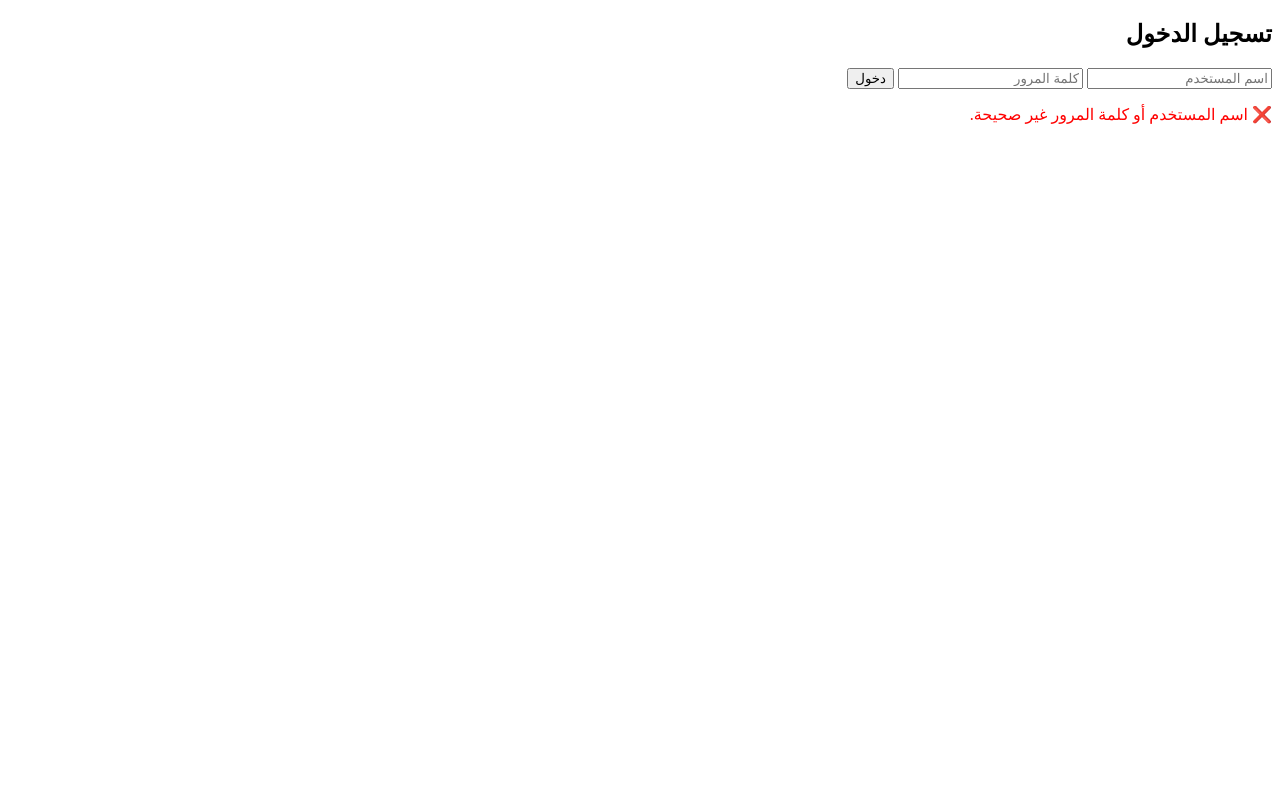
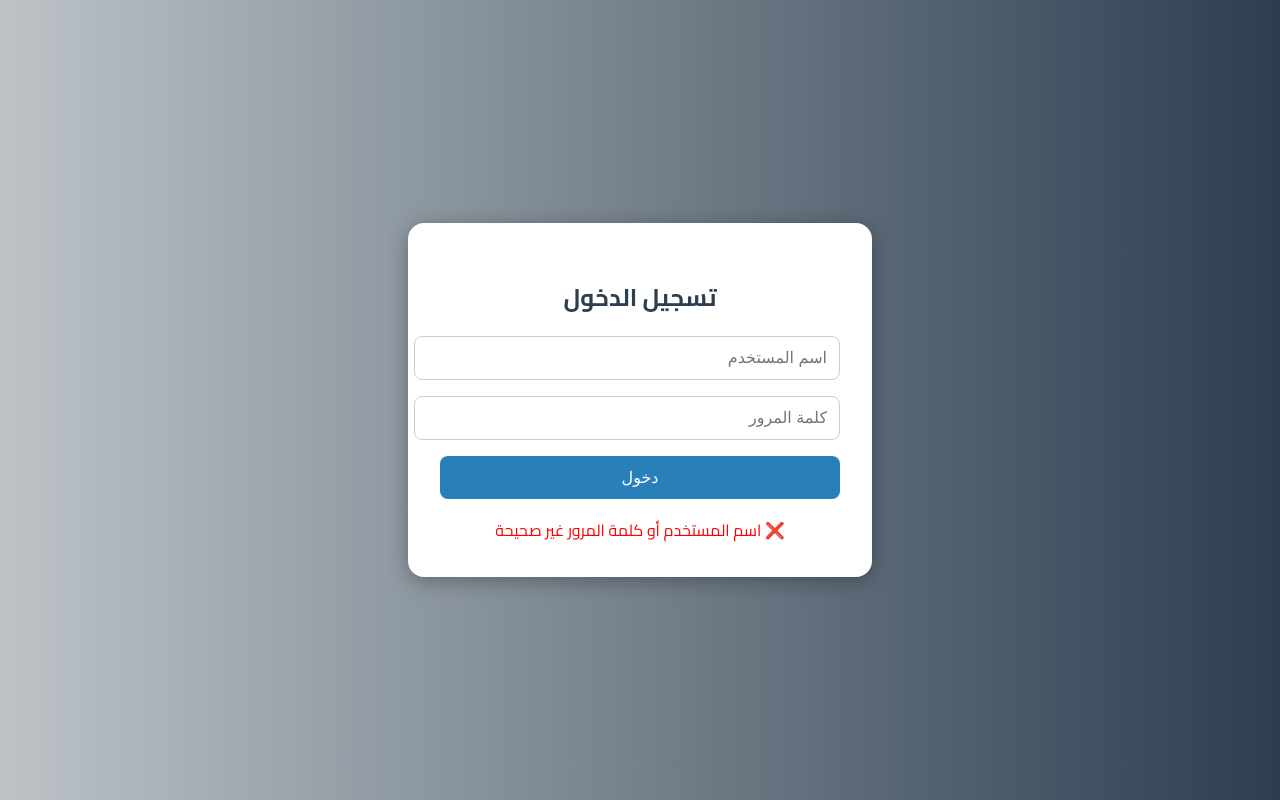
Before and after one commit to uwxzkalilinux/masarak, a plain HTML site: page public/login.html in a window 1280 px wide. Both pictures are taken after a click on the button "دخول". Drawn offline with Linux system fonts and the light colour scheme.

Commit message:
Update login.html

```diff
--- a/public/login.html
+++ b/public/login.html
@@ -2,30 +2,103 @@
 <html lang="ar" dir="rtl">
 <head>
   <meta charset="UTF-8" />
+  <meta name="viewport" content="width=device-width, initial-scale=1" />
   <title>تسجيل الدخول</title>
-  <link rel="stylesheet" href="style.css">
+  <link href="https://fonts.googleapis.com/css2?family=Cairo:wght@400;700&display=swap" rel="stylesheet" />
+  <style>
+    body {
+      font-family: 'Cairo', sans-serif;
+      background: linear-gradient(to right, #bdc3c7, #2c3e50);
+      display: flex;
+      align-items: center;
+      justify-content: center;
+      height: 100vh;
+      margin: 0;
+    }
+    .login-box {
+      background-color: white;
+      padding: 2rem;
+      border-radius: 16px;
+      box-shadow: 0 4px 20px rgba(0,0,0,0.3);
+      text-align: center;
+      width: 100%;
+      max-width: 400px;
+      transition: transform 0.3s ease;
+    }
+    .login-box:hover {
+      transform: translateY(-5px);
+    }
+    h2 {
+      margin-bottom: 1rem;
+      color: #2c3e50;
+    }
+    input {
+      width: 100%;
+      padding: 0.75rem;
+      margin-bottom: 1rem;
+      border: 1px solid #ccc;
+      border-radius: 8px;
+      font-size: 1rem;
+      transition: border-color 0.3s ease, box-shadow 0.3s ease;
+    }
+    input:focus {
+      border-color: #2980b9;
+      box-shadow: 0 0 8px rgba(41, 128, 185, 0.2);
+      outline: none;
+    }
+    button {
+      width: 100%;
+      padding: 0.75rem;
+      font-size: 1rem;
+      background-color: #2980b9;
+      color: white;
+      border: none;
+      border-radius: 8px;
+      cursor: pointer;
+      transition: background-color 0.3s, transform 0.2s;
+    }
+    button:hover {
+      background-color: #1c5980;
+      transform: scale(1.03);
+    }
+    .error {
+      color: red;
+      margin-top: 1rem;
+      min-height: 24px;
+    }
+  </style>
 </head>
-<body class="login-page">
-  <div class="login-container">
+<body>
+  <div class="login-box">
     <h2>تسجيل الدخول</h2>
-    <input type="text" id="username" placeholder="اسم المستخدم">
-    <input type="password" id="password" placeholder="كلمة المرور">
+    <input type="text" id="username" placeholder="اسم المستخدم" autocomplete="username" />
+    <input type="password" id="password" placeholder="كلمة المرور" autocomplete="current-password" />
     <button onclick="login()">دخول</button>
-    <p id="error" style="color:red;"></p>
+    <div class="error" id="error"></div>
   </div>
 
   <script>
+    const VALID_USER = 'admin';
+    const VALID_PASS = '12345';
+
     function login() {
-      const user = document.getElementById("username").value;
-      const pass = document.getElementById("password").value;
+      const user = document.getElementById('username').value.trim();
+      const pass = document.getElementById('password').value.trim();
+      const errorBox = document.getElementById('error');
 
-      if (user === "admin" && pass === "1234") {
-        localStorage.setItem("loggedIn", "true");
-        window.location.href = "index.html";
+      if (user === VALID_USER && pass === VALID_PASS) {
+        localStorage.setItem('loggedIn', 'true');
+        window.location.href = 'index.html';
       } else {
-        document.getElementById("error").innerText = "❌ اسم المستخدم أو كلمة المرور غير صحيحة.";
+        errorBox.textContent = '❌ اسم المستخدم أو كلمة المرور غير صحيحة';
       }
     }
+
+    document.addEventListener('DOMContentLoaded', () => {
+      if (localStorage.getItem('loggedIn') === 'true') {
+        window.location.href = 'index.html';
+      }
+    });
   </script>
 </body>
 </html>
```
